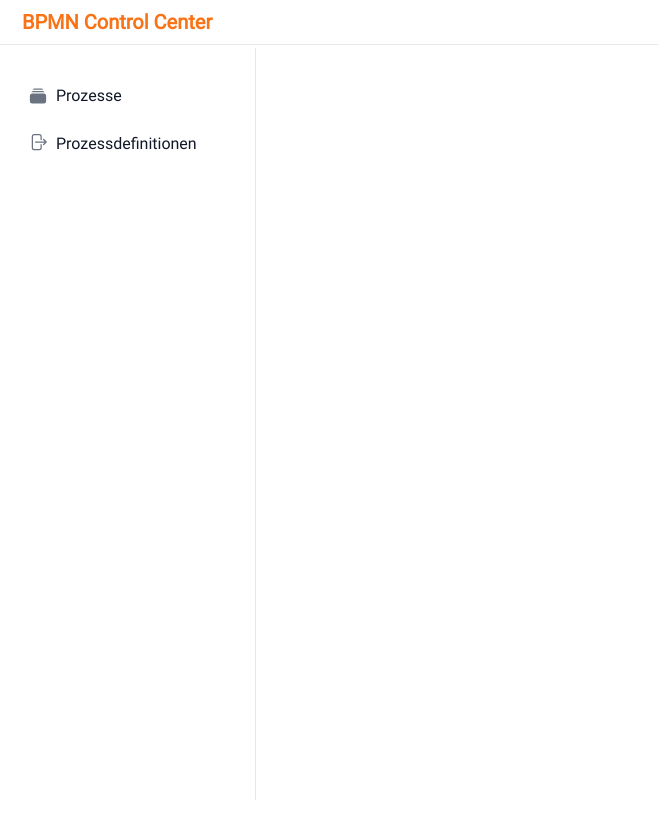
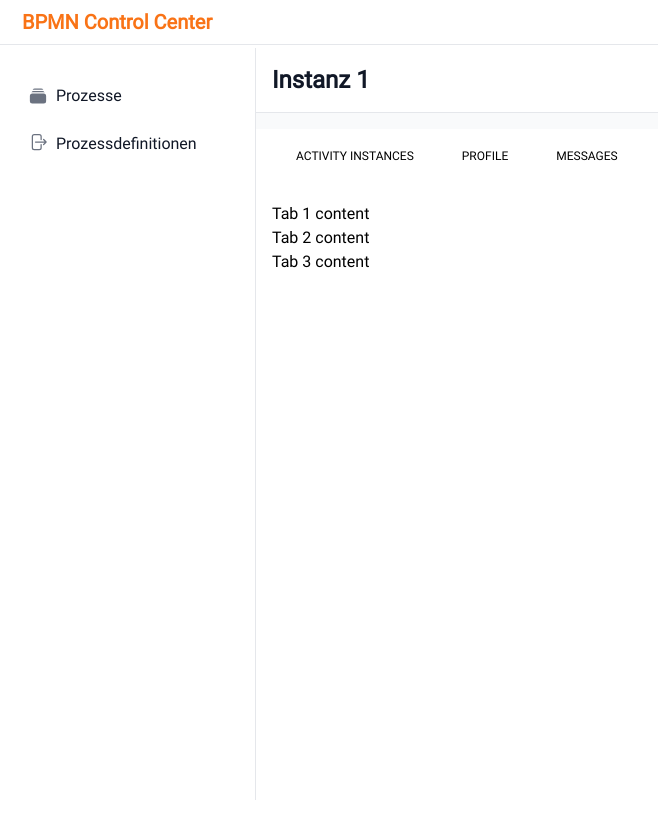
Before and after one commit to n3rdy-by-natur3/bpmn-control-center, a Vue app: page /processes/1 in a window 1280 px wide. Shown: the top 838 px of the page, without its empty margins (0-658 px from the left). Before the commit the page ends 800 px from the top, so only its background shows below. Built offline with nearby package versions, Linux system fonts and the light colour scheme; what tw-elements would draw is missing.

Commit message:
fixed diagram size, added instance view, fixed process instancelist view

```diff
--- a/src/assets/tailwind.css
+++ b/src/assets/tailwind.css
@@ -1,3 +1,14 @@
 @tailwind base;
 @tailwind components;
 @tailwind utilities;
+
+/* For Webkit-based browsers (Chrome, Safari and Opera) */
+.scrollbar-hide::-webkit-scrollbar {
+    display: none;
+}
+
+/* For IE, Edge and Firefox */
+.scrollbar-hide {
+    -ms-overflow-style: none;  /* IE and Edge */
+    scrollbar-width: none;  /* Firefox */
+}
--- a/src/components/ProcessDefinition.vue
+++ b/src/components/ProcessDefinition.vue
@@ -5,8 +5,8 @@
     <div class="mr-4">Version: {{ store.selectedVersion }}</div>
     <div>Laufende Instanzen: {{ store.instanceCount }}</div>
   </div>
-  <div class="h-screen w-full">
-    <div id="diagram" class="flex-grow h-screen -m-4"></div>
+  <div class="w-full mt-6">
+    <div id="diagram" class="flex-grow h-screen"></div>
   </div>
 </template>
 
@@ -37,7 +37,8 @@
     viewer.attachTo(container);
 
     try {
-      viewer.importXML(xml);
+      await viewer.importXML(xml);
+      viewer.get('canvas').zoom('fit-viewport');
       // TODO
       /*const width = container.offsetWidth;
       const canvas = viewer.get('canvas');
--- a/src/components/ProcessInstanceList.vue
+++ b/src/components/ProcessInstanceList.vue
@@ -16,10 +16,13 @@
               <th scope="col" class="text-sm font-medium text-gray-900 px-6 py-4 text-left">
                 Business Key
               </th>
+              <th scope="col" class="text-sm font-medium text-gray-900 px-6 py-4 text-left">
+                Startzeit
+              </th>
             </tr>
             </thead>
             <tbody>
-              <tr v-for="instance in instances.values" :key="instance.id"
+              <tr v-for="instance in instances.values" :key="instance.id" @click="goToInstanceView(instance.id)"
                   class="bg-white border-b transition duration-300 ease-in-out hover:bg-gray-100 cursor-pointer">
                 <td class="text-sm text-gray-900 font-light pr-6 pl-8 py-4 whitespace-nowrap">
                   <CheckCircleIcon v-show="!(instance.ended || instance.suspended)"
@@ -30,6 +33,9 @@
                 </td>
                 <td class="text-sm text-gray-900 font-light px-6 py-4 whitespace-nowrap">
                   {{ instance.businessKey }}
+                </td>
+                <td class="text-sm text-gray-900 font-light px-6 py-4 whitespace-nowrap">
+                  {{ useFormatDate(instance.startTime) }}
                 </td>
               </tr>
             </tbody>
@@ -71,14 +77,19 @@
 </template>
 
 <script setup>
+  import { useFormatDate } from '../composables/date.js'
   import { onMounted, ref, reactive } from "vue";
+  import { useRouter } from "vue-router";
   import { useDefinitionStore } from '@/stores/DefinitionStore';
   import axios from "axios";
   import { CheckCircleIcon } from '@heroicons/vue/24/solid'
 
   const store = useDefinitionStore();
+  const router = useRouter();
+
   const showData = ref(false);
   const instances = reactive({ values: []});
+  const instanceTimes = reactive({ values: new Map()});
   const size = 2;
   const pagination = reactive({
     current: 1,
@@ -95,6 +106,24 @@
     }
   }
 
+  const getStartTimes = async (instanceIds) => {
+    try {
+      const result = await axios.get(`http://localhost:8080/engine-rest/history/process-instance?unfinished=true&processInstanceIds=` + instanceIds);
+      return result.data;
+    } catch(err) {
+      console.log(err);
+    }
+  }
+
+  const enhanceInstances = (instances, times) => {
+    for (let i of instances) {
+      const start = times.get(i.id);
+      if (start) {
+        i.startTime = start;
+      }
+    }
+  }
+
   const computePagination = () => {
     if (pagination.count > size) {
       pagination.pages = Math.ceil(pagination.count / size);
@@ -104,16 +133,18 @@
   }
 
   const changePage = (page) => {
-    console.log('click: ' + page);
     if (page !== pagination.current) {
       const index = page * size - size;
-      console.log('index: ' + index);
 
       getInstances(index).then(result => {
         pagination.current = page;
         instances.values = result;
       });
     }
+  }
+
+  const goToInstanceView = (instanceId) => {
+    router.push({ name: 'instance', params: { id: instanceId }});
   }
 
   // reset store when component is shown
@@ -125,8 +156,18 @@
     if (mutation.type === 'patch object' && store.selectedDefId !== '') {
       showData.value = true;
 
+      // at first get all process instances
       getInstances(0).then(result => {
         instances.values = result;
+        const ids = result.map(instance => instance.id).join(','); // collect all instance IDs
+
+        // with instance IDs get history data
+        getStartTimes(ids).then(list => {
+          // get all start times from list and map it to the instance ID
+          instanceTimes.values = new Map(list.map(instance => [instance.id, instance.startTime]));
+
+          enhanceInstances(instances.values, instanceTimes.values);
+        });
       });
     }
 
--- /dev/null
+++ b/src/composables/date.js
@@ -0,0 +1,12 @@
+import { ref, unref } from 'vue';
+
+export function useFormatDate(date) {
+    let formatted = '';
+
+    if (date) {
+        const input = unref(date);
+        formatted = new Intl.DateTimeFormat('de-de', {dateStyle: 'short', timeStyle: 'short'}).format(new Date(input));
+    }
+
+    return formatted;
+}
--- a/src/router/index.js
+++ b/src/router/index.js
@@ -1,5 +1,6 @@
 import { createRouter, createWebHistory } from 'vue-router'
 import HomeView from '../views/HomeView.vue'
+import ProcessInstanceView from '../views/ProcessInstanceView.vue'
 import ProcessInstanceSelectView from '../views/ProcessInstanceSelectView.vue'
 import ProcessDefinitionView from '../views/ProcessDefinitionView.vue'
 
@@ -20,6 +21,11 @@ const router = createRouter({
       path: '/processes',
       name: 'instances',
       component: ProcessInstanceSelectView
+    },
+    {
+      path: '/processes/:id',
+      name: 'instance',
+      component: ProcessInstanceView
     }
   ]
 })
--- a/src/views/ProcessDefinitionView.vue
+++ b/src/views/ProcessDefinitionView.vue
@@ -9,7 +9,7 @@
     </div>
 
     <div class="flex flex-col">
-      <div class="m-4 h-screen flex flex-wrap">
+      <div class="m-4 flex flex-wrap">
         <div class="mr-4">
           <Suspense>
             <ProcessDefinitionList/>
--- /dev/null
+++ b/src/views/ProcessInstanceView.vue
@@ -0,0 +1,56 @@
+<template>
+  <main>
+    <div class="px-4 bg-white block sm:flex items-center justify-between border-b border-gray-200">
+      <div class="w-full">
+        <div class="mb-4">
+          <h1 class="text-xl sm:text-2xl font-semibold text-gray-900">Instanz {{ instanceId }}</h1>
+        </div>
+      </div>
+    </div>
+
+    <div class="bg-white h-screen">
+      <div class="m-4">
+        <ul class="nav nav-tabs flex flex-col md:flex-row flex-wrap list-none border-b-0 pl-0 mb-4" id="tabs-tab"
+            role="tablist">
+          <li class="nav-item" role="presentation">
+            <a href="#tabs-home" class="nav-link block font-medium text-xs leading-tight uppercase border-x-0 border-t-0
+               border-b-2 border-transparent px-6 py-3 my-2 hover:border-transparent hover:bg-gray-100 focus:border-transparent active"
+               id="tabs-home-tab" data-bs-toggle="pill" data-bs-target="#tabs-home" role="tab" aria-controls="tabs-home"
+               aria-selected="true">Activity Instances</a>
+          </li>
+          <li class="nav-item" role="presentation">
+            <a href="#tabs-profile" class="nav-link block font-medium text-xs leading-tight uppercase border-x-0 border-t-0
+               border-b-2 border-transparent px-6 py-3 my-2 hover:border-transparent hover:bg-gray-100 focus:border-transparent"
+               id="tabs-profile-tab" data-bs-toggle="pill" data-bs-target="#tabs-profile" role="tab"
+               aria-controls="tabs-profile" aria-selected="false">Profile</a>
+          </li>
+          <li class="nav-item" role="presentation">
+            <a href="#tabs-messages" class="nav-link block font-medium text-xs leading-tight uppercase border-x-0 border-t-0
+               border-b-2 border-transparent px-6 py-3 my-2 hover:border-transparent hover:bg-gray-100 focus:border-transparent"
+               id="tabs-messages-tab" data-bs-toggle="pill" data-bs-target="#tabs-messages" role="tab"
+               aria-controls="tabs-messages" aria-selected="false">Messages</a>
+          </li>
+        </ul>
+        <div class="tab-content" id="tabs-tabContent">
+          <div class="tab-pane fade show active" id="tabs-home" role="tabpanel" aria-labelledby="tabs-home-tab">
+            Tab 1 content
+          </div>
+          <div class="tab-pane fade" id="tabs-profile" role="tabpanel" aria-labelledby="tabs-profile-tab">
+            Tab 2 content
+          </div>
+          <div class="tab-pane fade" id="tabs-messages" role="tabpanel" aria-labelledby="tabs-profile-tab">
+            Tab 3 content
+          </div>
+        </div>
+      </div>
+    </div>
+  </main>
+</template>
+
+<script setup>
+import { ref } from "vue";
+  import { useRoute } from "vue-router";
+
+  const route = useRoute();
+  const instanceId = ref(route.params.id);
+</script>
```
